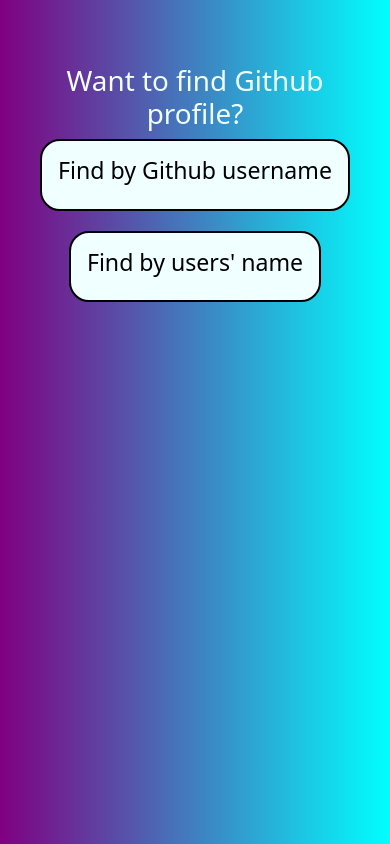
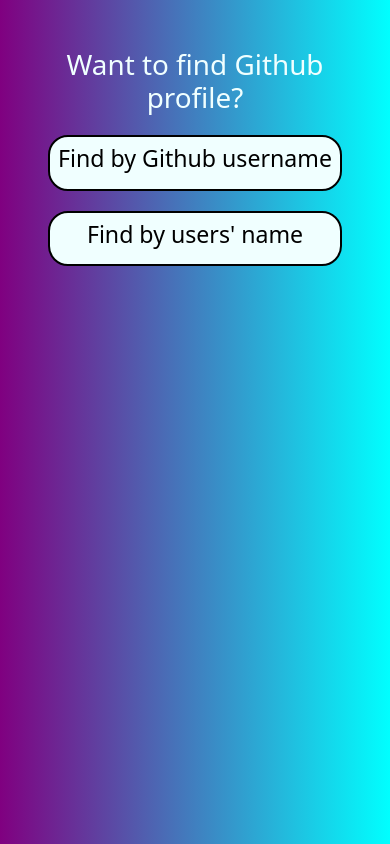
Before and after one commit to drakenevadie19/ghProfileFinder, a React (Create React App) app in the folder front-end/: page / in a window 390 px wide. Built offline with nearby package versions, Linux system fonts and the light colour scheme.

Commit message:
New Change: Add CSS for both page

```diff
--- a/front-end/src/App.css
+++ b/front-end/src/App.css
@@ -13,6 +13,10 @@
 
   flex-direction: column;
   align-items: center;
+}
+
+.start-page>h1 {
+  margin-bottom: 20px;
 }
 
 .find-box-frame {
@@ -45,8 +49,8 @@
   }
 
   .find-box {
-    width: max-content;
-    padding: 1em;
+    width: 100%;
+    padding: 0.5em;
   }
 }
 
@@ -99,6 +103,7 @@
 
 /* Extra small devices (phones, 600px and down) */
 @media only screen and (max-width: 768px) {
+
   .display-profiles {
     grid-template-columns: 45% 45%;
     column-gap: 10%;
@@ -106,6 +111,10 @@
 }
 
 @media only screen and (max-width: 600px) {
+  .App {
+    padding: 3rem;
+  }
+
   .display-profiles {
     grid-template-columns: 100%;
   }
--- a/front-end/src/pages/find-by-name.js
+++ b/front-end/src/pages/find-by-name.js
@@ -46,7 +46,7 @@
             setLoading(false);
         }
     }
-    console.log(profiles);
+    // console.log(profiles);
 
     return (
     <>
```
